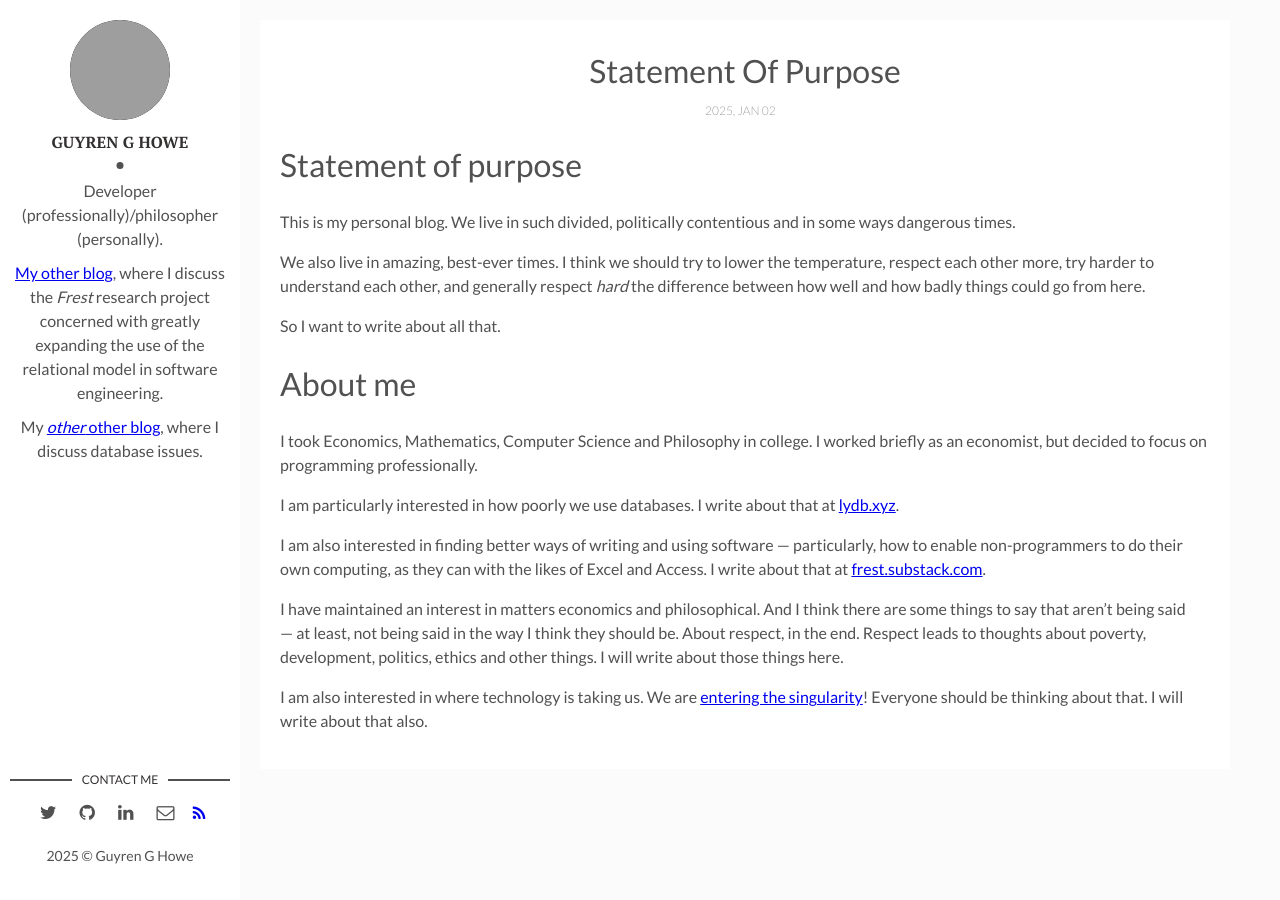
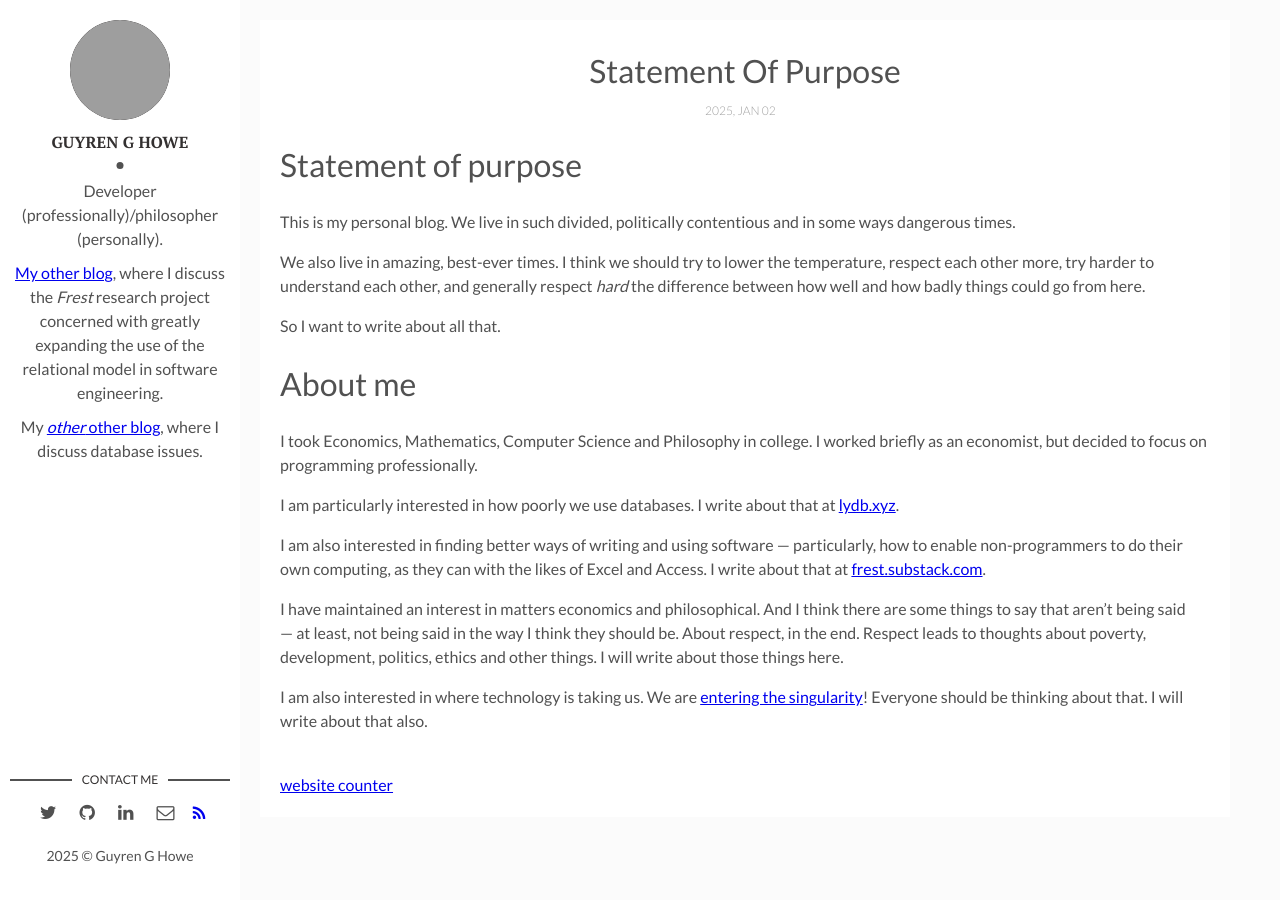
Before and after one commit to gisborne/gisborne.me, a Jekyll site: the page built from _posts/2025-01-02-statement-of-purpose.md, in a window 1280 px wide. Built offline with Jekyll 4.4.1, drawn with Linux system fonts in a browser that asks for light colours; grey boxes are pictures that could not be loaded.

Commit message:
Another try at a hit counter

```diff
--- a/_layouts/post.html
+++ b/_layouts/post.html
@@ -20,6 +20,9 @@ layout: main
         <div class="page-date"><span>{{page.date | date: '%Y, %b %d'}}&nbsp;&nbsp;&nbsp;&nbsp;</span></div>
       </header>
       {{content | markdownify}}
+      <div id="sfczka84gzdk5ykcbhwc77yt3jz1wxcltfp"></div>
+<script type="text/javascript" src="https://counter4.optistats.ovh/private/counter.js?c=zka84gzdk5ykcbhwc77yt3jz1wxcltfp&down=async" async></script>
+<br><a href="https://www.freecounterstat.com">website counter</a><noscript><a href="https://www.freecounterstat.com" title="website counter"><img src="https://counter4.optistats.ovh/private/freecounterstat.php?c=zka84gzdk5ykcbhwc77yt3jz1wxcltfp" border="0" title="website counter" alt="website counter"></a></noscript>
     </div> <!-- End Wrap Content -->
   </div> <!-- End Page Content -->
 </article> <!-- End Article Page -->
```
Also changed, not shown: _posts/2025-01-05-AIs-are-Prophets.md (+0 -1 lines).
